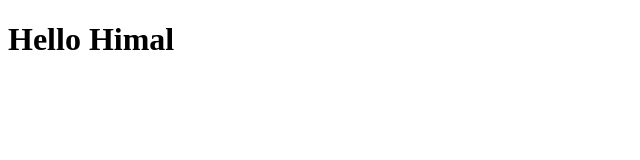
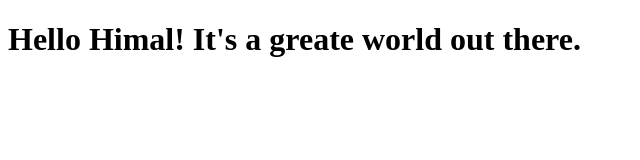
Before and after one commit to Himal18/coursera-test, a plain HTML site: page site/index.html in a window 1280 px wide. Shown: the whole page, without its empty margins (0-640 px from the left). Drawn offline with Linux system fonts and the light colour scheme.

Commit message:
Modified Index

```diff
--- a/site/index.html
+++ b/site/index.html
@@ -6,6 +6,6 @@
     <title>Hello Coursera</title>
 </head>
 <body>
-    <h1>Hello Himal</h1>
+    <h1>Hello Himal! It's a greate world out there.</h1>
 </body>
 </html>
```
